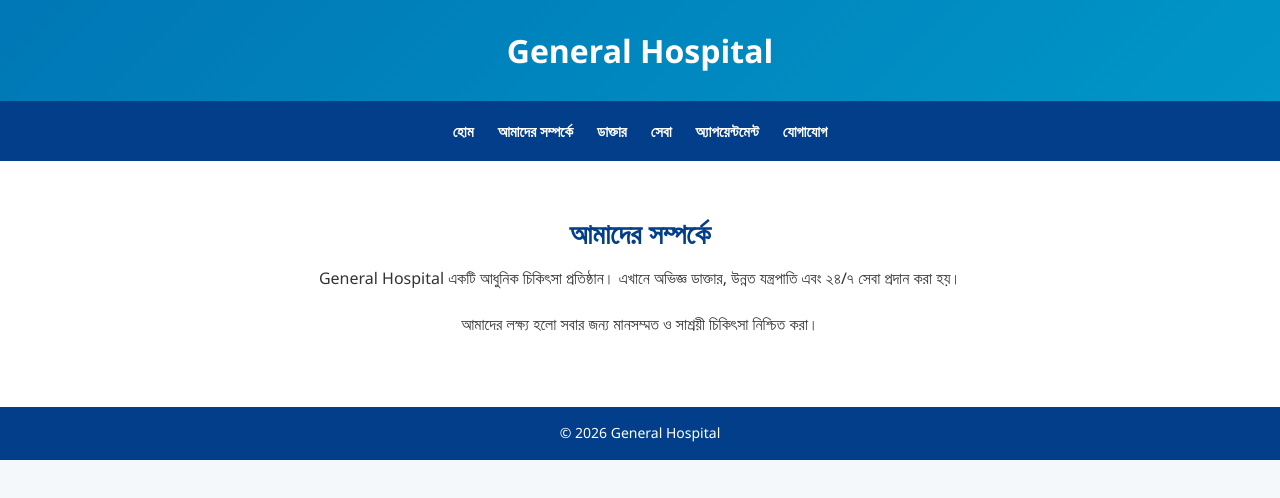
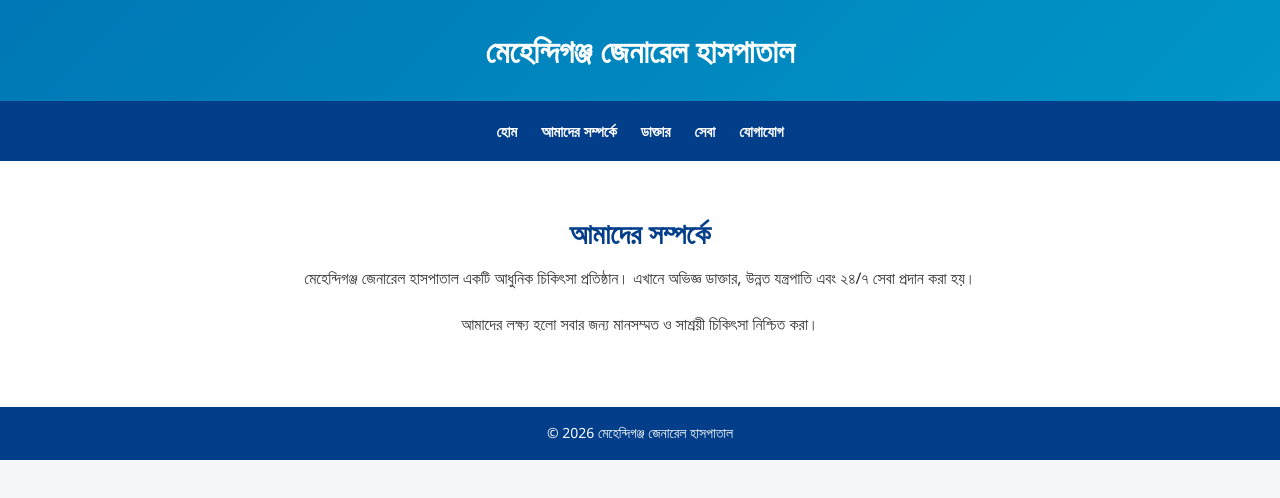
Before and after one commit to mehendiganjgeneralhospital/hospital-website, a plain HTML site: page about.html in a window 1280 px wide. Drawn offline with Linux system fonts and the light colour scheme.

Commit message:
Update about.html

```diff
--- a/about.html
+++ b/about.html
@@ -2,13 +2,13 @@
 <html lang="bn">
 <head>
     <meta charset="UTF-8">
-    <title>আমাদের সম্পর্কে | General Hospital</title>
+    <title>আমাদের সম্পর্কে | মেহেন্দিগঞ্জ জেনারেল হাসপাতাল</title>
     <link rel="stylesheet" href="style.css">
 </head>
 <body>
 
 <header>
-    <h1>General Hospital</h1>
+    <h1>মেহেন্দিগঞ্জ জেনারেল হাসপাতাল</h1>
 </header>
 
 <nav>
@@ -16,14 +16,13 @@
     <a href="about.html">আমাদের সম্পর্কে</a>
     <a href="doctors.html">ডাক্তার</a>
     <a href="services.html">সেবা</a>
-    <a href="appointment.html">অ্যাপয়েন্টমেন্ট</a>
     <a href="contact.html">যোগাযোগ</a>
 </nav>
 
 <section class="hero">
     <h2>আমাদের সম্পর্কে</h2>
     <p>
-        General Hospital একটি আধুনিক চিকিৎসা প্রতিষ্ঠান।
+        মেহেন্দিগঞ্জ জেনারেল হাসপাতাল একটি আধুনিক চিকিৎসা প্রতিষ্ঠান।
         এখানে অভিজ্ঞ ডাক্তার, উন্নত যন্ত্রপাতি এবং ২৪/৭ সেবা প্রদান করা হয়।
     </p>
     <p>
@@ -32,7 +31,7 @@
 </section>
 
 <footer>
-    <p>© 2026 General Hospital</p>
+    <p>© 2026 মেহেন্দিগঞ্জ জেনারেল হাসপাতাল</p>
 </footer>
 
 </body>
```
